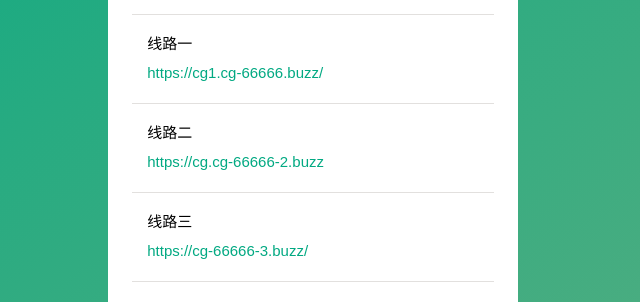
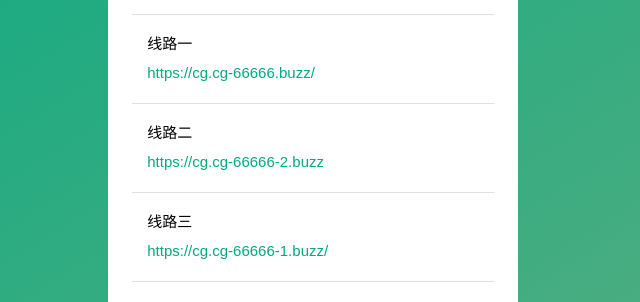
Before and after one commit to mfeiziyuan/mfeiziyuan.github.io, a plain HTML site: page index.html in a window 1280 px wide. Shown: the part 292-594 px from the top of the page, 327-967 px from the left. Drawn offline with Linux system fonts and the light colour scheme.

Commit message:
Update index.html

```diff
--- a/index.html
+++ b/index.html
@@ -37,7 +37,7 @@
 							</span></span></li>
 							<li>
 								线路一
-								<a href="https://cg1.cg-66666.buzz" target="_blank"><i>https://cg1.cg-66666.buzz/</i></a>
+								<a href="https://cg.cg-66666.buzz" target="_blank"><i>https://cg.cg-66666.buzz/</i></a>
 
 							</span></span></li>
 							<li>
@@ -47,7 +47,7 @@
 							</span></span></li>
 							<li>
 								线路三
-								<a href="https://cg-66666-3.buzz/" target="_blank"><i>https://cg-66666-3.buzz/</i></a>
+								<a href="https://cg.cg-66666-1.buzz/" target="_blank"><i>https://cg.cg-66666-1.buzz/</i></a>
 
 							</span></span></li>
 							<li>
```
